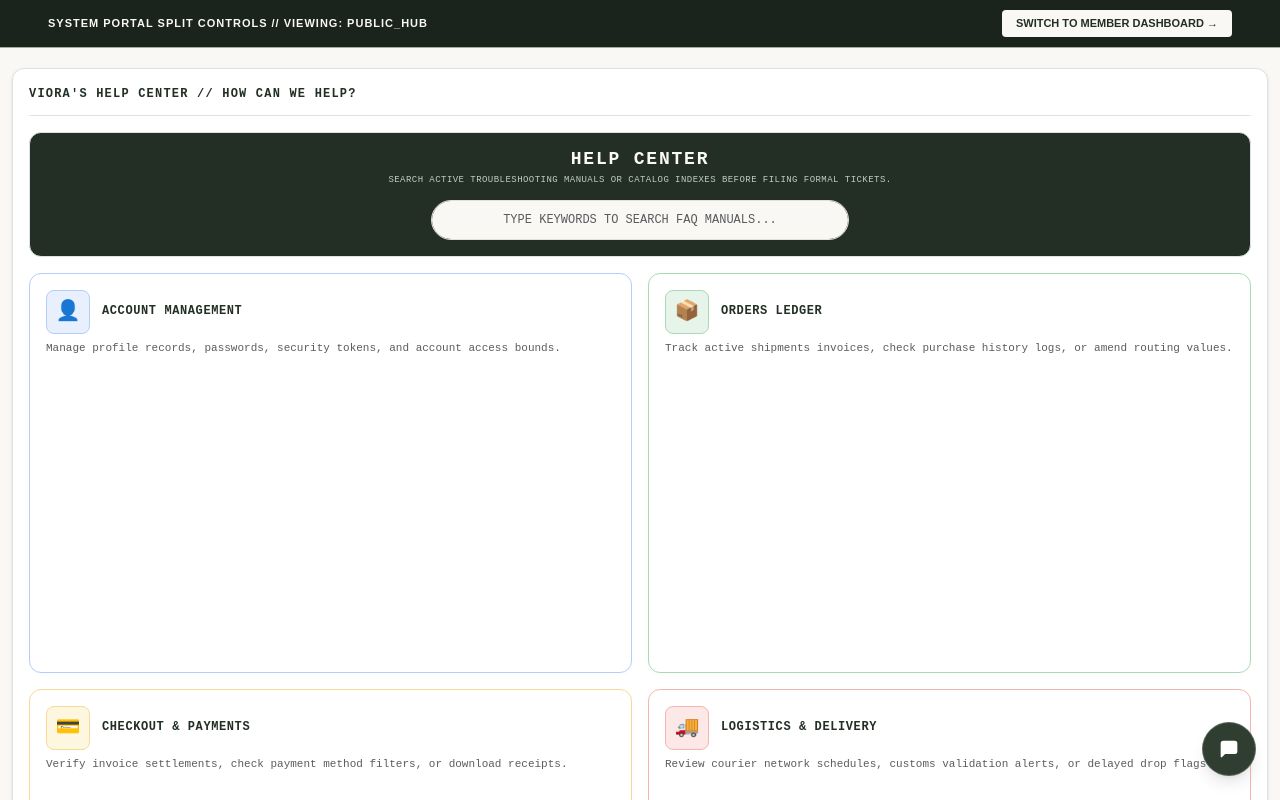
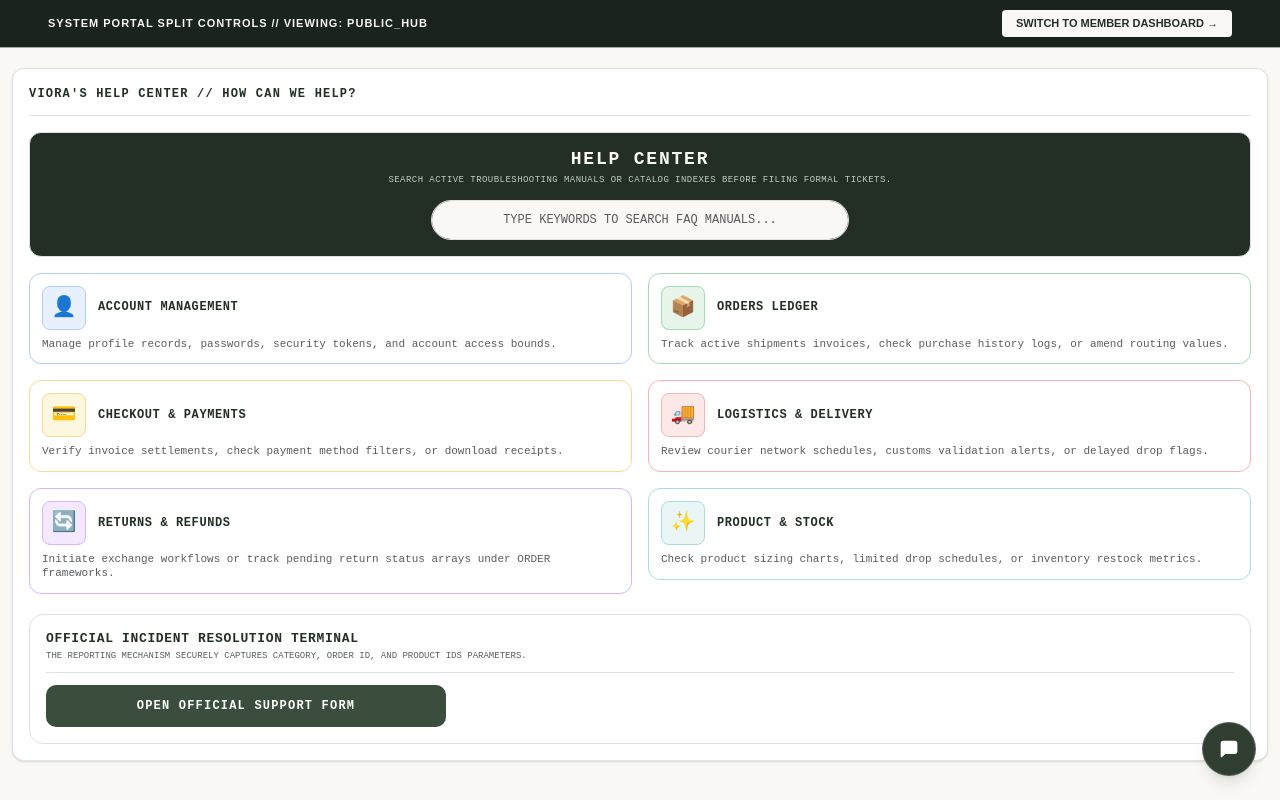
Before and after one commit to azhaf02/Full_Stack_Ecommerce, a React (Vite) app in the folder frontend/: page / in a window 1280 px wide. Shown: the top 800 px of the page. Built offline with nearby package versions, Linux system fonts and the light colour scheme.

Commit message:
fix: resolve support router import path string and relocation inside main.py per rishi feedback

```diff
--- a/frontend/src/pages/support/FaqPage.tsx
+++ b/frontend/src/pages/support/FaqPage.tsx
@@ -23,13 +23,13 @@ const FaqPage: React.FC = () => {
   const [currentCategory, setCurrentCategory] = useState<CategoryMetaData | null>(null);
   const [searchQuery, setSearchQuery] = useState<string>('');
 
-  // 🎨 Explicit 6 Card Categories Configured with Beautiful Pastel Colors
+
   const categoryRegistry: CategoryMetaData[] = [
     {
       id: 'account',
       label: 'ACCOUNT MANAGEMENT',
       icon: '👤',
-      bgColor: '#E8F0FE', // Pastel Slate Blue
+      bgColor: '#E8F0FE',
       borderColor: '#B4CDFB',
       tagline: 'Manage profile records, passwords, security tokens, and account access bounds.',
       faqs: [
@@ -41,7 +41,7 @@ const FaqPage: React.FC = () => {
       id: 'orders',
       label: 'ORDERS LEDGER',
       icon: '📦',
-      bgColor: '#E6F4EA', // Pastel Mint Green
+      bgColor: '#E6F4EA',
       borderColor: '#A8DAB5',
       tagline: 'Track active shipments invoices, check purchase history logs, or amend routing values.',
       faqs: [
@@ -53,7 +53,7 @@ const FaqPage: React.FC = () => {
       id: 'payments',
       label: 'CHECKOUT & PAYMENTS',
       icon: '💳',
-      bgColor: '#FEF7E0', // Pastel Warm Honey
+      bgColor: '#FEF7E0',
       borderColor: '#FAD896',
       tagline: 'Verify invoice settlements, check payment method filters, or download receipts.',
       faqs: [
@@ -65,7 +65,7 @@ const FaqPage: React.FC = () => {
       id: 'delivery',
       label: 'LOGISTICS & DELIVERY',
       icon: '🚚',
-      bgColor: '#FCE8E6', // Pastel Coral Rose
+      bgColor: '#FCE8E6',
       borderColor: '#F7B4AE',
       tagline: 'Review courier network schedules, customs validation alerts, or delayed drop flags.',
       faqs: [
@@ -77,7 +77,7 @@ const FaqPage: React.FC = () => {
       id: 'returns',
       label: 'RETURNS & REFUNDS',
       icon: '🔄',
-      bgColor: '#F3E8FD', // Pastel Lilac Lavender
+      bgColor: '#F3E8FD',
       borderColor: '#D7B7F9',
       tagline: 'Initiate exchange workflows or track pending return status arrays under ORDER frameworks.',
       faqs: [
@@ -89,7 +89,7 @@ const FaqPage: React.FC = () => {
       id: 'stock',
       label: 'PRODUCT & STOCK',
       icon: '✨',
-      bgColor: '#EAF6F6', // Pastel Teal Aqua
+      bgColor: '#EAF6F6',
       borderColor: '#AEDCDC',
       tagline: 'Check product sizing charts, limited drop schedules, or inventory restock metrics.',
       faqs: [
@@ -120,7 +120,7 @@ const FaqPage: React.FC = () => {
     <div className="container-fluid min-vh-100 py-5" style={{ backgroundColor: '#FAF8F5', color: '#1B241C', fontFamily: 'monospace' }}>
       <div className="container shadow-sm bg-white p-4 p-md-5 border" style={{ maxWidth: '850px', borderRadius: '12px', borderColor: '#E5DFD5' }}>
 
-        {/* Dynamic Header Ribbon - Premium Olive Green Controlled */}
+
         <div className="d-flex justify-content-between align-items-center border-bottom pb-3 mb-4" style={{ borderColor: '#E5DFD5', borderBottomWidth: '1px' }}>
           <span className="fw-bold tracking-widest text-uppercase" style={{ fontSize: '12px', color: '#232F24' }}>
             VIORA'S HELP CENTER // {activeView === 'hub' ? 'HOW CAN WE HELP?' : currentCategory?.id.toUpperCase() || 'SUPPORT'}
@@ -136,10 +136,9 @@ const FaqPage: React.FC = () => {
           )}
         </div>
 
-        {/* -------------------- VIEW 1: MAIN HUB VIEW (WITH CARDS GRID) -------------------- */}
         {activeView === 'hub' && (
           <div>
-            {/* Search Input Box Area (Olive Green Aesthetic Header) */}
+
             <div className="text-center py-4 mb-4 border text-white" style={{ backgroundColor: '#232F24', borderColor: '#1A241B', borderRadius: '12px' }}>
               <h4 className="fw-bold text-uppercase tracking-widest mb-1" style={{ fontSize: '18px', color: '#FAF8F5' }}>HELP CENTER</h4>
               <p className="small text-uppercase tracking-wider mb-3" style={{ fontSize: '9px', color: '#C2CDC0' }}>Search active troubleshooting manuals or catalog indexes before filing formal tickets.</p>
@@ -155,7 +154,7 @@ const FaqPage: React.FC = () => {
               </div>
             </div>
 
-            {/* Global Search Results Layer */}
+
             {searchQuery.trim() !== '' && (
               <div className="mb-4 border p-3 bg-white" style={{ borderRadius: '12px', borderColor: '#C5D3C1' }}>
                 <span className="badge text-white text-uppercase font-monospace mb-3" style={{ borderRadius: '0px', backgroundColor: '#3B4D3C' }}>SEARCH HITS MATRIX</span>
@@ -173,24 +172,28 @@ const FaqPage: React.FC = () => {
               </div>
             )}
 
-            {/* 📦 Savana-Style Dynamic 6 Pastel Categories Grid Enclosure 📦 */}
+
             <div className="row g-3 mb-5">
               {categoryRegistry.map((cat) => (
                 <div key={cat.id} className="col-12 col-sm-6">
                   <div
                     onClick={() => handleCategoryClick(cat)}
-                    className="card h-100 p-4"
+                    className=" card p-3"
                     style={{
                       borderRadius: '12px',
                       borderColor: cat.borderColor,
                       borderWidth: '1px',
                       cursor: 'pointer',
                       backgroundColor: '#FFFFFF',
-                      boxShadow: '0 2px 8px rgba(0,0,0,0.01)'
+                      boxShadow: '0 2px 8px rgba(0,0,0,0.01)',
+                      Height: '150px',
+                      display: 'flex',
+                      flexDirection: 'column',
+                     justifyContent: 'space-between'
                     }}
                   >
                     <div className="d-flex align-items-center gap-3 mb-2">
-                      {/* Pastel Color Container Box For Custom Icon */}
+
                       <div
                         className="d-flex align-items-center justify-content-center"
                         style={{
@@ -212,7 +215,7 @@ const FaqPage: React.FC = () => {
               ))}
             </div>
 
-            {/* Ingestion CTA Directive (Sir's Catch Specs Locked) */}
+
             <div className="p-4 border bg-white mt-5" style={{ borderRadius: '14px', borderColor: '#E5DFD5', borderWidth: '1px' }}>
               <div className="border-bottom pb-2 mb-3" style={{ borderColor: '#E5DFD5' }}>
                 <h6 className="fw-bold text-uppercase tracking-wider mb-1" style={{ fontSize: '13px', color: '#232F24' }}>OFFICIAL INCIDENT RESOLUTION TERMINAL</h6>
@@ -229,10 +232,10 @@ const FaqPage: React.FC = () => {
           </div>
         )}
 
-        {/* -------------------- VIEW 2: DYNAMIC SPECIFIC CATEGORY DEDICATED PAGE -------------------- */}
+
         {activeView === 'category' && currentCategory && (
           <div className="py-2">
-            {/* Category Header Profile Card Layout */}
+
             <div className="d-flex align-items-center gap-3 p-4 mb-4 border" style={{ backgroundColor: currentCategory.bgColor, borderColor: currentCategory.borderColor, borderRadius: '12px' }}>
               <div style={{ fontSize: '32px' }}>{currentCategory.icon}</div>
               <div>
@@ -241,7 +244,7 @@ const FaqPage: React.FC = () => {
               </div>
             </div>
 
-            {/* Rendered Questions Stream */}
+
             <div className="d-flex flex-column gap-3 mb-5">
               {currentCategory.faqs.map(f => (
                 <div key={f.id} className="p-4 bg-white border" style={{ borderColor: '#E5DFD5', borderRadius: '10px' }}>
@@ -251,7 +254,7 @@ const FaqPage: React.FC = () => {
               ))}
             </div>
 
-            {/* Inner Redirection Callout Button */}
+
             <div className="text-center py-4 border bg-light" style={{ borderRadius: '10px' }}>
               <p className="small text-muted text-uppercase tracking-wider mb-3" style={{ fontSize: '10px' }}>Could not locate structural answers under this category?</p>
               <button
@@ -265,14 +268,13 @@ const FaqPage: React.FC = () => {
           </div>
         )}
 
-        {/* -------------------- VIEW 3: INTAKE SUPPORT TICKETS CREATION FORM VIEW -------------------- */}
+
         {activeView === 'form' && (
           <NewTicketPage onBackToHub={() => { setActiveView('hub'); setCurrentCategory(null); }} />
         )}
 
       </div>
 
-      {/* 🤖 GLOBAL CONVERSATIONAL CHAT ICON ASSISTANT FLOATS SECURELY IN THE BACKGROUND 🤖 */}
       <SupportChatbot />
     </div>
   );
```
Also changed, not shown: 1 other file (tests, documents, lock files or other folders).
